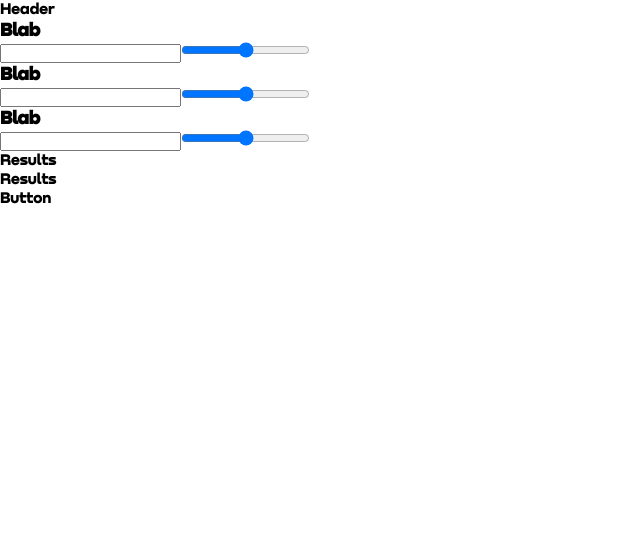
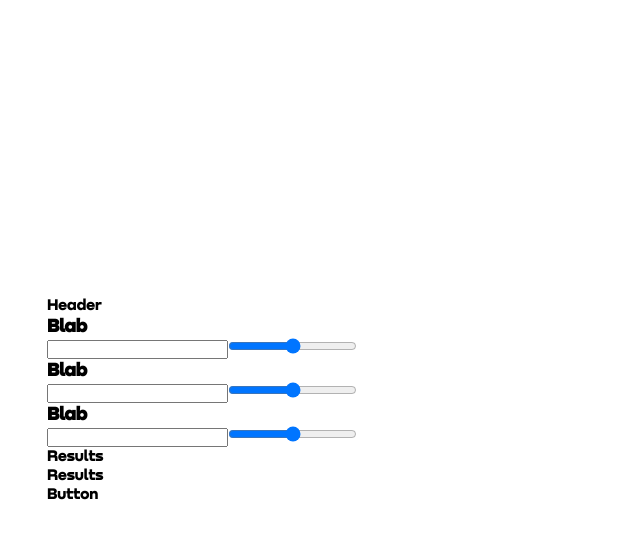
Before and after one commit to dima-sheiko/leasing-calculator, a React (Vite) app: page / in a window 1280 px wide. Shown: the top 538 px of the page, without its empty margins (0-640 px from the left). Built offline with nearby package versions, Linux system fonts and the light colour scheme.

Commit message:
Add basic styling

```diff
--- a/src/App.tsx
+++ b/src/App.tsx
@@ -3,18 +3,26 @@
 import { Header } from './components/Header/Header';
 import { Input } from './components/Input/Input';
 import { Results } from './components/Results/Results';
-import'./styles/styles.css';
+import './styles/styles.css';
 
 export const App = () => {
   return (
-    <main>
+    <div className='wrapper'>
+      <main className='container'>
+        <div className='header-box'>
           <Header />
+        </div>
+        <div className='inputs-box'>
           <Input />
           <Input />
           <Input />
+        </div>
+        <div className='results-box'>
           <Results />
           <Results />
           <Button />
+        </div>
       </main>
+    </div>
   );
 };
--- a/src/styles/styles.css
+++ b/src/styles/styles.css
@@ -12,3 +12,19 @@
   font-family: 'Nekst Black', 'Segoe UI', 'Roboto', 'Oxygen', 'Ubuntu',
     'Cantarell', 'Fira Sans', 'Droid Sans', 'Helvetica Neue', sans-serif;
 }
+
+.wrapper {
+  display: flex;
+  align-items: center;
+  justify-content: center;
+  height: 100vh;
+}
+
+.container {
+  width: 1440px;
+  height: 800px;
+  display: flex;
+  flex-direction: column;
+  justify-content: center;
+  padding: 47px;
+}
```
Lines whose indentation alone changed are shown as unchanged.
